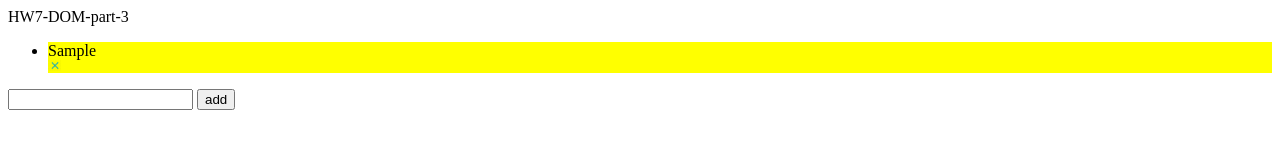
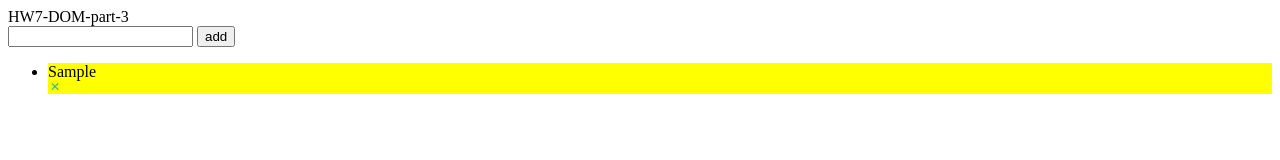
Before and after one commit to Kazimir84/HW7-DOM-part-3, a plain HTML site: page index.html in a window 1280 px wide. Both pictures are taken after typing "Sample" into the empty fields and a click on the button "add". Drawn offline with Linux system fonts and the light colour scheme.

Commit message:
Corrected according to comments

```diff
--- a/index.html
+++ b/index.html
@@ -8,11 +8,11 @@
   </head>
 <body>
 <div>HW7-DOM-part-3</div>
-
-<ul id="list"></ul>
+<!-- <form id="form" action="#"> -->
   <input name="task" id="text"/>
   <button id="add">add</button>
-
+<!-- </form> -->
+<ul id="list"></ul>
   <script src="./main.js" defer></script>
 </body>
 </html>
--- a/main.js
+++ b/main.js
@@ -1,32 +1,59 @@
+// let btn = document.getElementById('add');
+
+//     btn.addEventListener('click', function () {
+//         let inputText = document.getElementById('text').value;
+//         let newLi = document.createElement('li');
+//             newLi.innerText = inputText;
+//             document.querySelector('ul').append(newLi);
+//             newLi.classList.add('yellow');
+
+//         let div = document.createElement('div');
+//             div.classList.add('buttonStyle');
+//             newLi.append(div);
+//             div.addEventListener('click', (event) => {
+//                 if (event.target.tagName === 'DIV') {
+//                 newLi.remove();
+//             }
+//         });
+//         clearText();
+//     });
+
+// function clearText () {
+//     document.getElementById('text').value = "";
+// };
+
+// let ul = document.getElementById('list').onclick = (event) => {
+//     let target = event.target;
+//     if (target.className === 'yellow') {
+//         target.classList.toggle('green');
+//     } else {
+//         target.classList.toggle('green');
+//     };
+// };
+
+// -----------------------------------------------------
+// Исправленный вариант (согласно замечаний)
+
 let btn = document.getElementById('add');
+let input = document.getElementById('text');
+let ul = document.getElementById('list');
 
-    btn.addEventListener('click', function () {
-        let inputText = document.getElementById('text').value;
-        let newLi = document.createElement('li');
-            newLi.innerText = inputText;
-            document.querySelector('ul').append(newLi);
-            newLi.classList.add('yellow');
-
-        let div = document.createElement('div');
-            div.classList.add('buttonStyle');
-            newLi.append(div);
-            div.addEventListener('click', (event) => {
-                if (event.target.tagName === 'DIV') {
-                newLi.remove();
-            }
-        });
-        clearText();
-    });
+btn.addEventListener('click', () => {
+    let newLi = ul.innerHTML;
+    newLi += `<li class = "yellow">${input.value}<div class = "buttonStyle"></div></li>`;
+    ul.innerHTML = newLi;
+    clearText ();
+});
 
 function clearText () {
     document.getElementById('text').value = "";
 };
 
-let ul = document.getElementById('list').onclick = (event) => {
+    ul.addEventListener('click', (event) => {
     let target = event.target;
-    if (target.className === 'yellow') {
+    if(event.target.tagName === 'LI') {
         target.classList.toggle('green');
-    } else {
-        target.classList.toggle('green');
-    };
-};
+    } else if (event.target.tagName === 'DIV') {
+        event.target.closest('.yellow').remove();
+    }
+});
--- a/style.css
+++ b/style.css
@@ -7,7 +7,7 @@
 }
 
 .buttonStyle {
-    background-image: url(./загружено.png);
+    background-image: url(./dell.png);
     background-repeat: no-repeat;
     background-size: 14px;
     height: 13px;
```
Also changed, not shown: dell.png (renamed from загружено.png).
